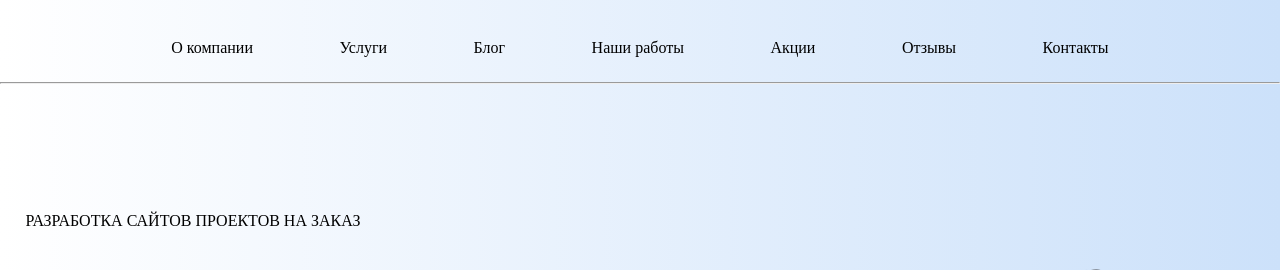
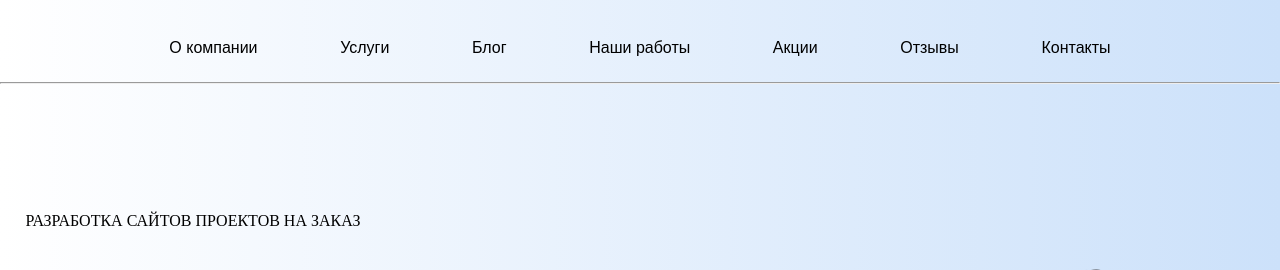
Before and after one commit to RomanKH123/voronov, a PHP site: page / in a window 1280 px wide. Shown: the part 134-404 px from the top of the page. Run offline with PHP 8.4, Linux system fonts and the light colour scheme.

Commit message:
Добавил ссылки на шрифты

```diff
--- a/style/main.css
+++ b/style/main.css
@@ -12,6 +12,8 @@
 @import url('https://fonts.googleapis.com/css2?family=Alice&display=swap');
 @import url('https://fonts.googleapis.com/css2?family=Angkor&display=swap');
 @import url('https://fonts.googleapis.com/css2?family=Aboreto&display=swap');
+@import url('https://fonts.googleapis.com/css2?family=Abhaya+Libre:wght@800&display=swap');
+
 
 body {
     background: linear-gradient(to right, white, #cce1fa);
@@ -61,6 +63,7 @@ button{
     margin-left: auto;
     margin-right: auto;
     width: 80%;
+    font-family: 'Philosopher', sans-serif;
 }
 .menu_st *{
     display: inline-flex;
@@ -76,6 +79,7 @@ button{
     display: flex;
     margin-bottom: 3vw;
     margin-left: 2vw;
+    font-family: 'Abhaya Libre', serif;
 }
 .blok_1_sp{
     display: flex;
```
